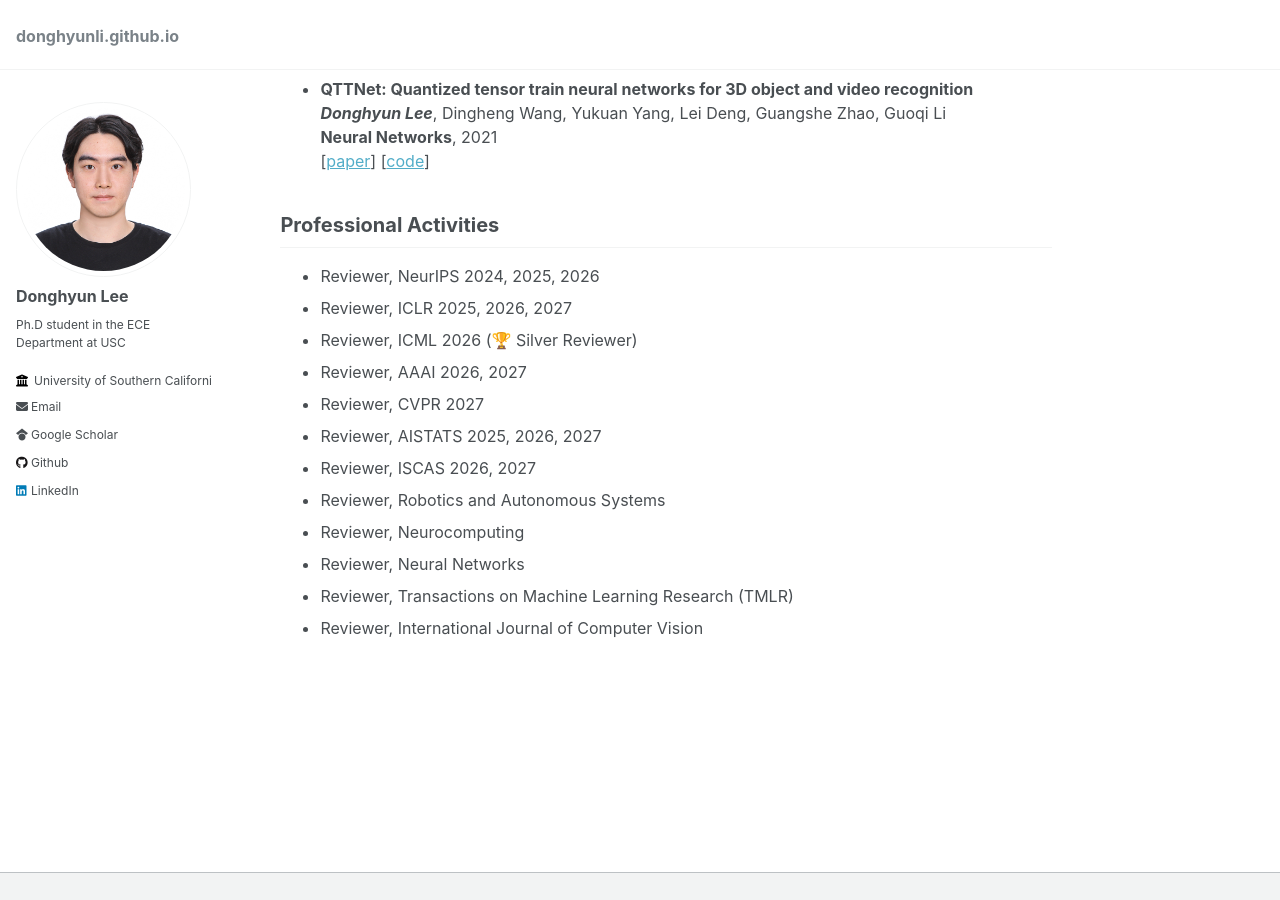
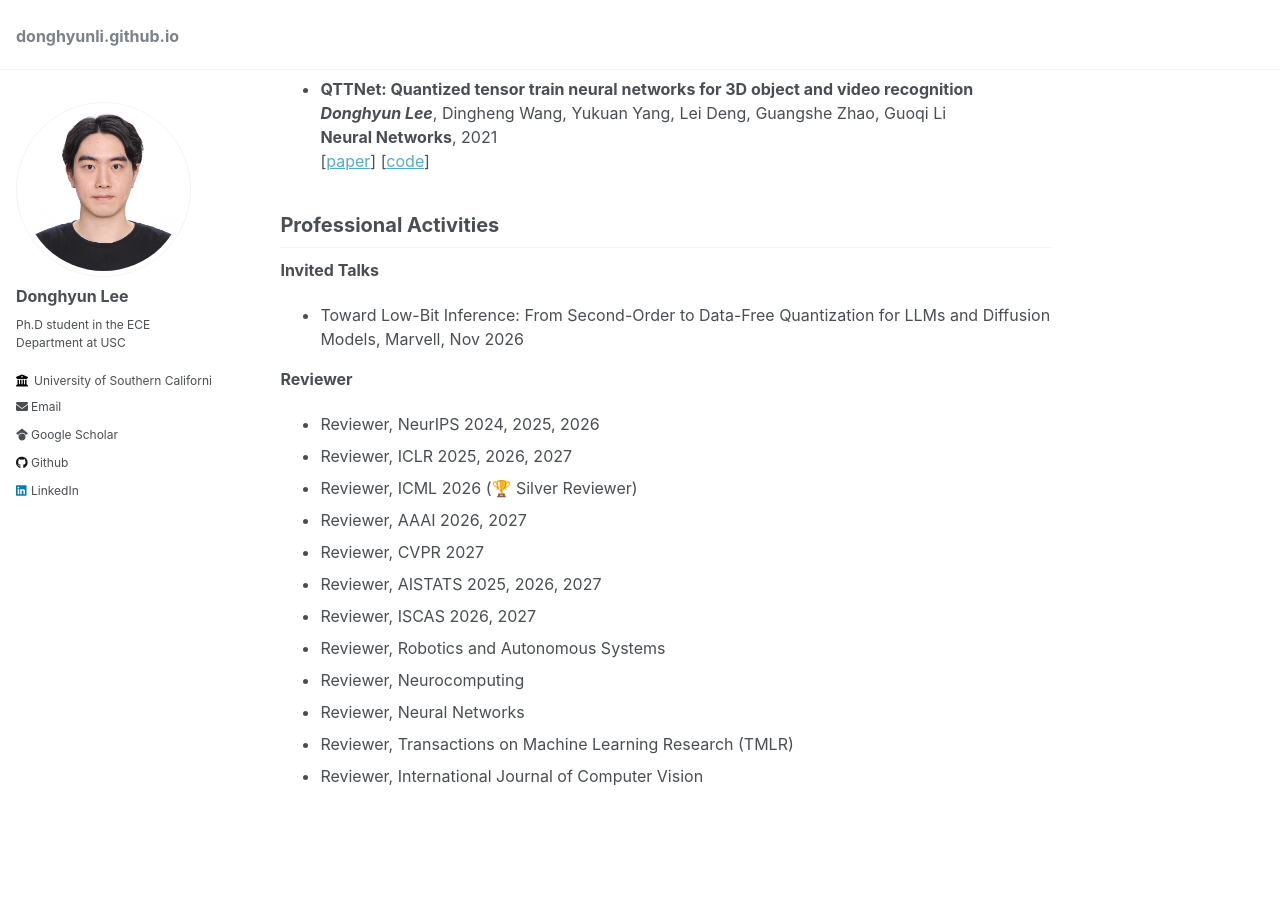
Before and after one commit to donghyunli/donghyunli.github.io, a Jekyll site: the page built from _pages/about.md, in a window 1280 px wide and 900 px high, scrolled down 4489 px. Built offline with Jekyll 4.4.1, drawn with Linux system fonts in a browser that asks for light colours.

Commit message:
activity update

```diff
--- a/_pages/about.md
+++ b/_pages/about.md
@@ -184,6 +184,10 @@ Wooshik Myung, ***Donghyun Lee***, Chenhang Song, Guanrui Wang, Cheng Ma\\
 
 
 ## Professional Activities
+**Invited Talks**
+- Toward Low-Bit Inference: From Second-Order to Data-Free Quantization for LLMs and Diffusion Models, Marvell, Nov 2026
+
+**Reviewer**
 - Reviewer, NeurIPS 2024, 2025, 2026
 - Reviewer, ICLR 2025, 2026, 2027
 - Reviewer, ICML 2026 (🏆 Silver Reviewer)
```
Also changed, not shown: _pages/img.png (added).
